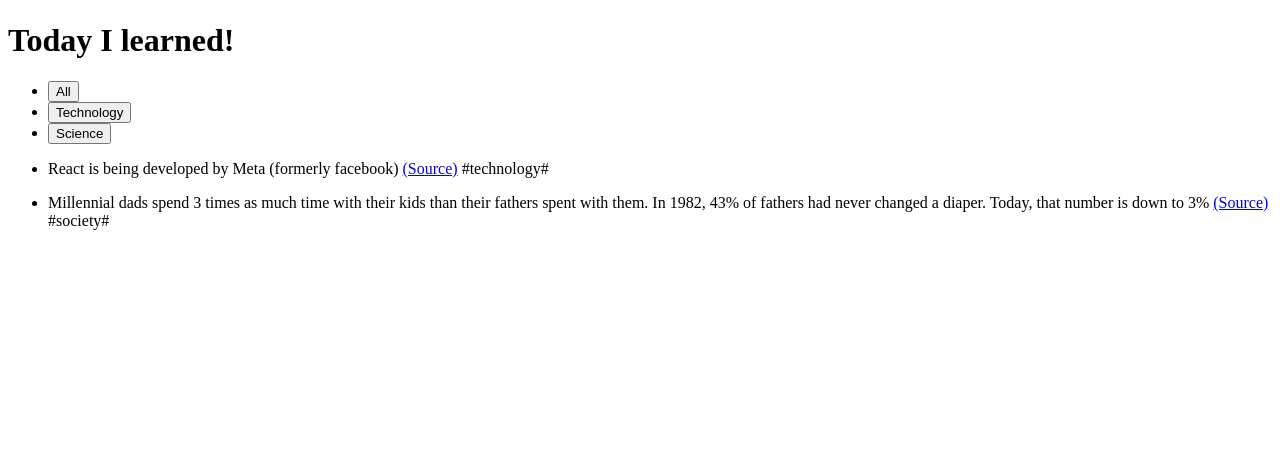
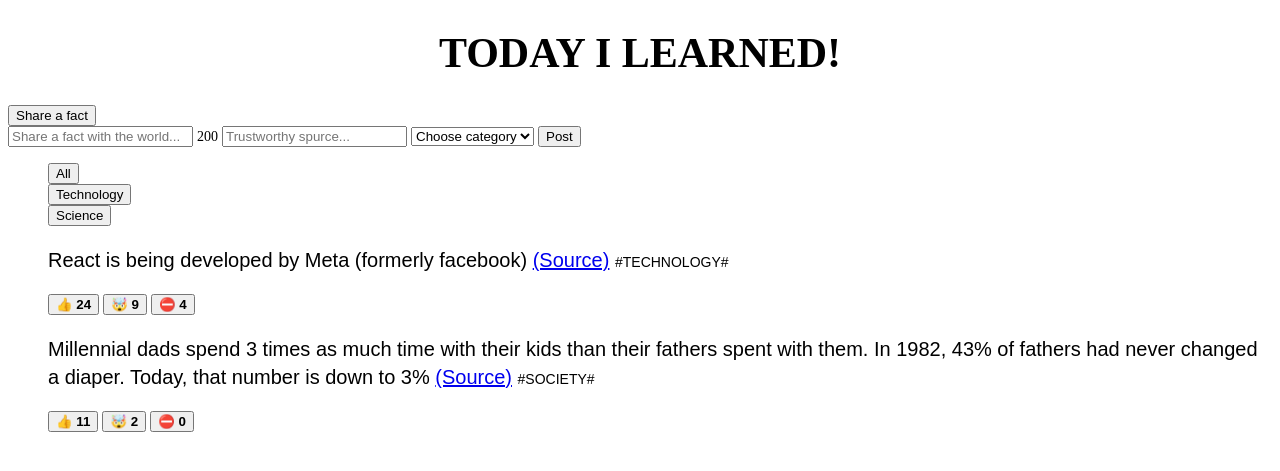
Before and after one commit to Sergiod95/Udemy-Course-Web-page-project, a plain HTML site: page today-i-learned/index.html in a window 1280 px wide. Shown: the part 79-550 px from the top of the page. Drawn offline with Linux system fonts and the light colour scheme.

Commit message:
CSS part1

```diff
--- a/today-i-learned/index.html
+++ b/today-i-learned/index.html
@@ -3,13 +3,28 @@
   <head>
     <meta charset="UTF-8" />
     <meta name="viewport" content="width=device-width, initial-scale=1.0" />
+    <link href="style.css" rel="stylesheet"/>
     <title>Today I Learned!</title>
   </head>
   <body>
     <header>
       <img src="logo.png" height="68" width="68" alt="Today I Learned Logo" />
       <h1>Today I learned!</h1>
+      <button>Share a fact</button>
     </header>
+
+    <form>
+      <input type="text" placeholder="Share a fact with the world..."/>
+      <span>200</span>
+      <input type="text" placeholder="Trustworthy spurce..."/>
+      <select>
+        <option value="">Choose category</option>
+        <option value="technology">Technology</option>
+        <option value="science">Science</option>
+        <option value="finance">Finance</option>
+      </select>
+      <button>Post</button>
+    </form>
 
     <main>
       <aside>
@@ -34,6 +49,11 @@
               <a href="https://opensource.fb.com/" target="_blank">(Source)</a>
               <span>#technology#</span>
             </p>
+            <div>
+              <button>👍 <strong>24</strong></button>
+              <button>🤯 <strong>9</strong></button>
+              <button>⛔️ <strong>4</strong></button>
+            </div>
           </li>
           <li>
             <p>
@@ -43,6 +63,11 @@
               <a href="https://www.mother.ly/parenting/millennial-dads-spend-more-time-with-their-kids" target="_blank">(Source)</a>
               <span>#society#</span>
             </p>
+            <div>
+              <button>👍 <strong>11</strong></button>
+              <button>🤯 <strong>2</strong></button>
+              <button>⛔️ <strong>0</strong></button>
+            </div>
           </li>
         </ul>
       </section>
--- /dev/null
+++ b/today-i-learned/style.css
@@ -0,0 +1,20 @@
+h1 {
+    font-size: 42px;
+    text-transform: uppercase;
+    text-align: center;
+}
+
+p{
+    font-size: 20px;
+    line-height: 1.4;
+    font-family: sans-serif;
+}
+
+span{
+    text-transform: uppercase;
+    font-size: 14px;
+}
+
+ul{
+    list-style: none;
+}
```
